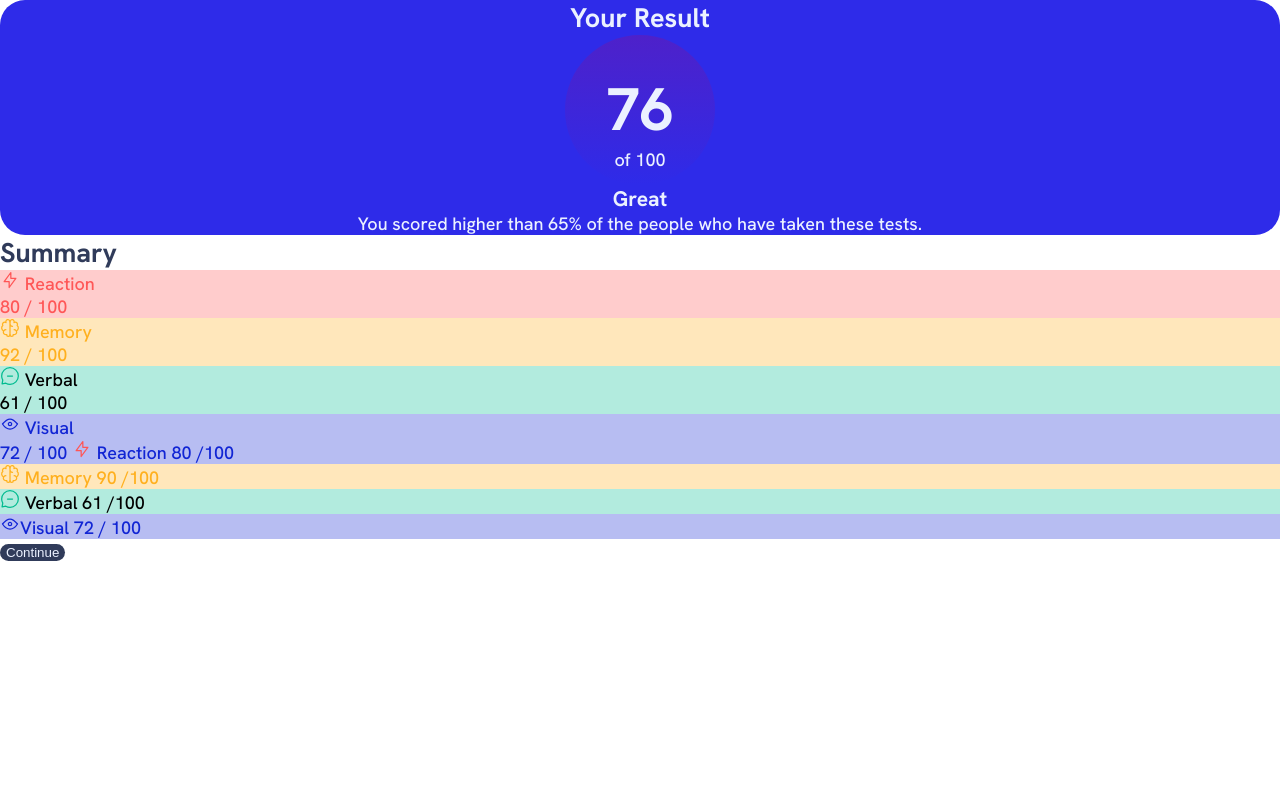
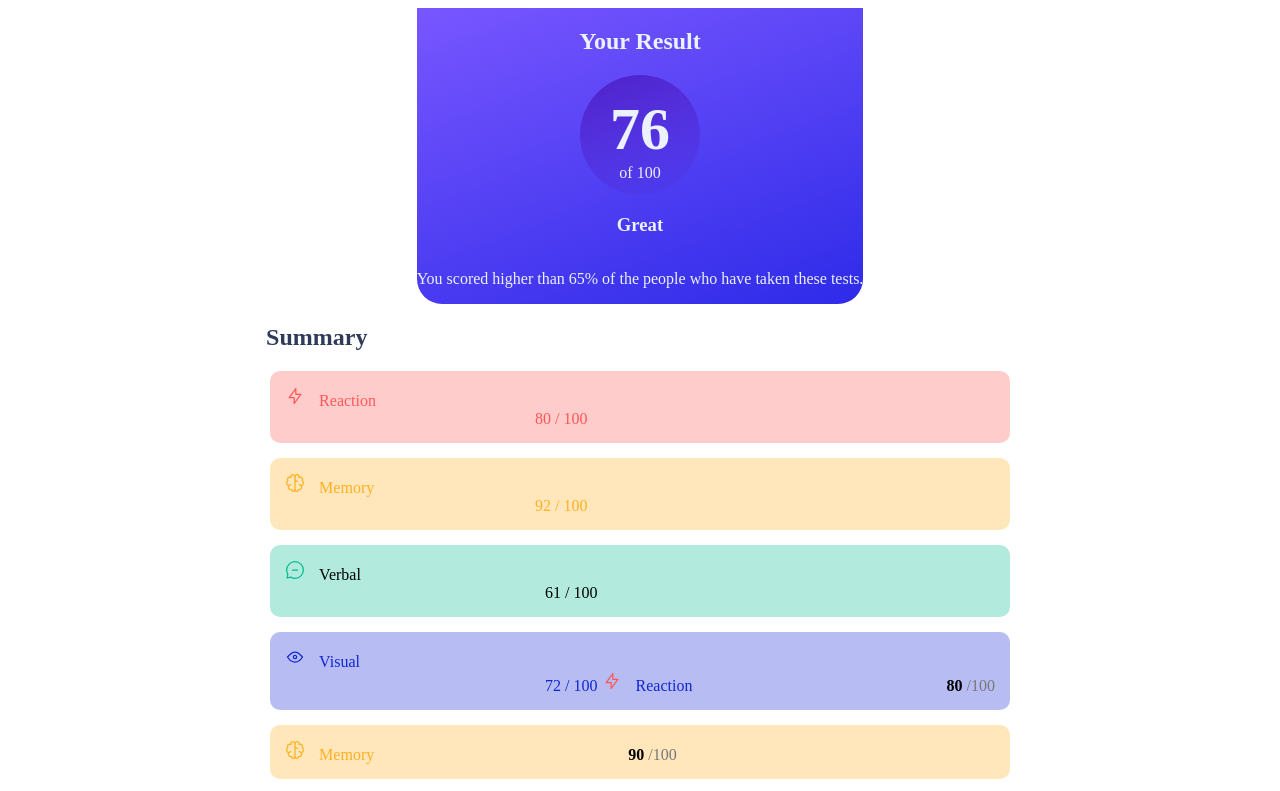
Before and after one commit to McMartinezc/results-summary-component-main, a plain HTML site: page index.html in a window 1280 px wide. Shown: the top 791 px of the page. Drawn offline with Linux system fonts and the light colour scheme.

Commit message:
card__result ,  car__summary, card__summary-react

```diff
--- a/styles/style.css
+++ b/styles/style.css
@@ -1,6 +1,5 @@
 * {
     box-sizing: border-box;
-    margin: 0;
 }
 
 :root {
@@ -30,32 +29,25 @@
 }
 
 body{
-    font-size: 18px;
-    font-family: "Hanken Grotesk";
+    font-family: "Hanken Grotesk ";
 }
 
-.card__result-cercle {
-    width: 150px;
-    /* Establece el ancho del círculo */
-    height: 150px;
-    /* Establece la altura del círculo */
-    border-radius: 50%;
-    /* Hace que el elemento sea un círculo */
-    background: linear-gradient(to top, var(--Persian-blue), var(--Violet-blue));
-    /* Crea un degradado lineal de arriba hacia abajo */
-    display: flex;
+.card{
+    display:flex;
     flex-direction: column;
     align-items: center;
-    justify-content: center;
 }
 
 .card__result{
     display: flex;
+    justify-content: center;
     flex-direction: column;
     align-items: center;
-    background-color: var(--Light-royal-blue);
-    border-radius: 25px;
+    border-bottom-left-radius: 25px;
+    border-bottom-right-radius: 25px;
     color:var(--Pale-blue);
+    background:linear-gradient(160deg, var(--Light-slate-blue), var(--Light-royal-blue)) ;
+
 }
 .card__result-score{
     display: flex;
@@ -72,68 +64,155 @@ body{
 
 .card_summary-title{
     color: var(--Dark-gray-blue) ;
+    display: flex;
+    flex-direction:column;
+    margin-right:300px;
+
+
+
 }
 
 .card_summary-reaction{
     background-color:hsla(0, 100%, 67%, 0.3);
     color:var(--Light-red);
+    border-radius: 10px;
+    padding:15px;
+    margin-bottom: 15px;
+    margin-left: 4px;
+    margin-right: 4px;
 
 
+
+}
+.card_summary-reaction-title {
+    padding-left: 10px;
+
+}
+.card_summary-reaction-score {
+    padding-left:250px;
 }
 
 .card_summary-memory{
     background-color: hsla(39, 100%, 56%, 0.3 );
     color: var(--Orangey-yellow);
+    border-radius: 10px;
+    padding:15px;
+    margin-bottom: 15px;
+    margin-left: 4px;
+    margin-right: 4px;
+
+
+
 }
+.card_summary-memory-title {
+    padding-left: 10px;
+
+}
+.card_summary-memory-score {
+    padding-left:250px;
+}
+.black-text {
+    color: #000; /* Color negro para "80" */
+    font-weight: bold; /* Negrita para "80" si es necesario */
+  }
+
+  .gray-text {
+    color: #777; /* Color gris para "/100" */
+  }
 
 .card_summary-verbal{
     background-color:hsla(166, 100%, 37%, 0.3);
     color:var(--Verbal );
+    border-radius: 10px;
+    padding:15px;
+    margin-bottom: 15px;
+    margin-left: 4px;
+    margin-right: 4px;
+
+
+
+}
+.card_summary-verbal-title {
+    padding-left: 10px;
+
+}
+.card_summary-verbal-score {
+    padding-left:260px;
 }
 
 .card_summary-visual{
     background-color: hsla(234, 85%, 45%, 0.3);
     color:var(--Cobalt-blue);
-}
-.card__result-cercle{
-    border-radius: 50%;
-    --Violet-blue: hsla(256, 72%, 46%, 1);
-    --Persian-blue: hsla(241, 72%, 46%, 0);
+    border-radius: 10px;
+    padding:15px;
+    margin-bottom: 15px;
+    margin-left: 4px;
+    margin-right: 4px;
+
 
 
 }
+.card_summary-visual-title {
+    padding-left: 10px;
+
+}
+.card_summary-visual-score {
+    padding-left:260px;
+}
+.button{
+    background-color:var(--Dark-gray-blue);
+    color:var(--Pale-blue);
+    border-radius: 10px;
+    border:none;
+    padding: 20px;
+    border-radius:30px;
+    margin-left: 4px;
+    margin-right: 4px;
+}
+.card__result-cercle{
+
+    --Violet-blue: hsla(256, 72%, 46%, 1);
+    --Persian-blue: hsla(241, 72%, 46%, 0);
+    width: 120px;
+    height: 120px;
+    border-radius: 60px;
+    background:linear-gradient(160deg, var(--Violet-blue), var(--Persian-blue)) ;
+
+
+}
+
 /*Fuente personalizada*/
 @font-face {
     font-family: "Hanken Grotesk";
     font-style: normal;
     font-weight: 100;
-    src: url("../assets/fonts/HankenGrotesk-VariableFont_wght.ttf") format("font/ttf");
+    src: url("../assets/fonts/HankenGrotesk-VariableFont_wght.ttf") format(truetype);
 }
 
 @font-face {
     font-family: "Bold";
     font-style: bold;
     font-weight: 700;
-    src: url("../assets/fonts/static/HankenGrotesk-Bold.ttf") format("font/ttf");
+    src: url("../assets/fonts/static/HankenGrotesk-Bold.ttf") format(truetype);
 }
 
 @font-face {
     font-family: "Extra Bold";
     font-style: bold;
     font-weight: 800;
-    src: url("../assets/fonts/static/HankenGrotesk-ExtraBold.ttf") format("font/ttf");
+    src: url("../assets/fonts/static/HankenGrotesk-ExtraBold.ttf") format(truetype);
 }
 
 @font-face {
     font-family: "Medium";
     font-style: normal;
     font-weight: 500;
-    src: url("../assets/fonts/static/HankenGrotesk-Medium.ttf") format("font/ttf");
+    src: url("../assets/fonts/static/HankenGrotesk-Medium.ttf") format(truetype);
 }
+.card_summary{
+    display: flex;
+    flex-direction:column;
+    flex-wrap:wrap;
 
-.button{
-    background-color:var(--Dark-gray-blue);
-    color:var(--Pale-blue);
-    border-radius: 10px;
-    border:none;
+
 }
```
